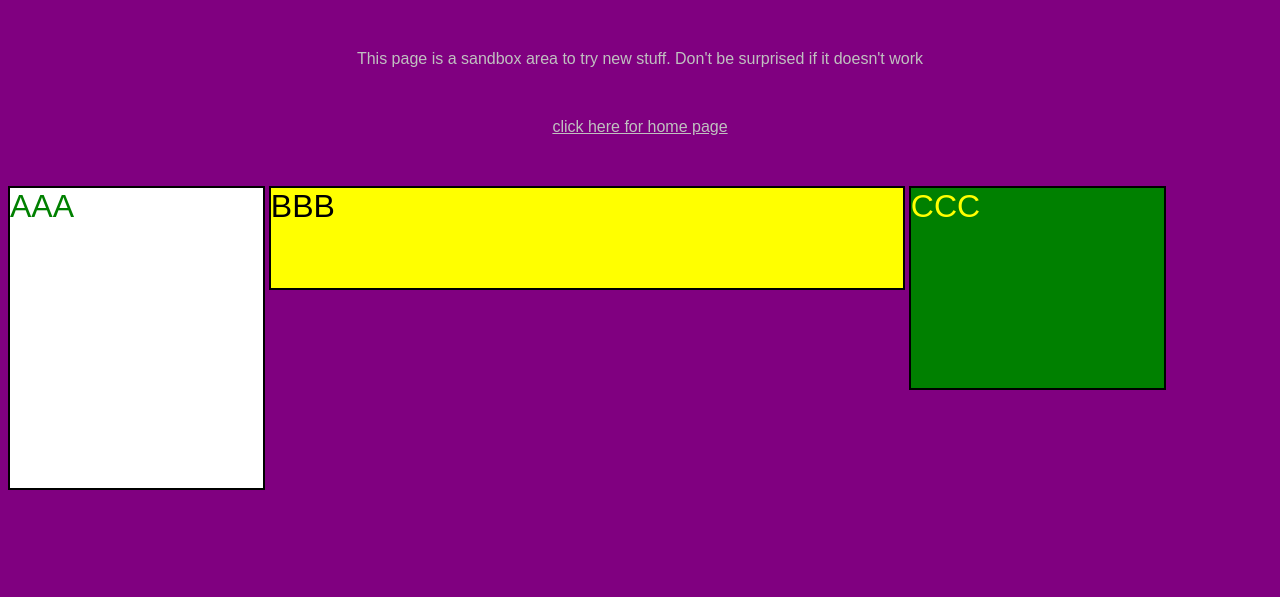
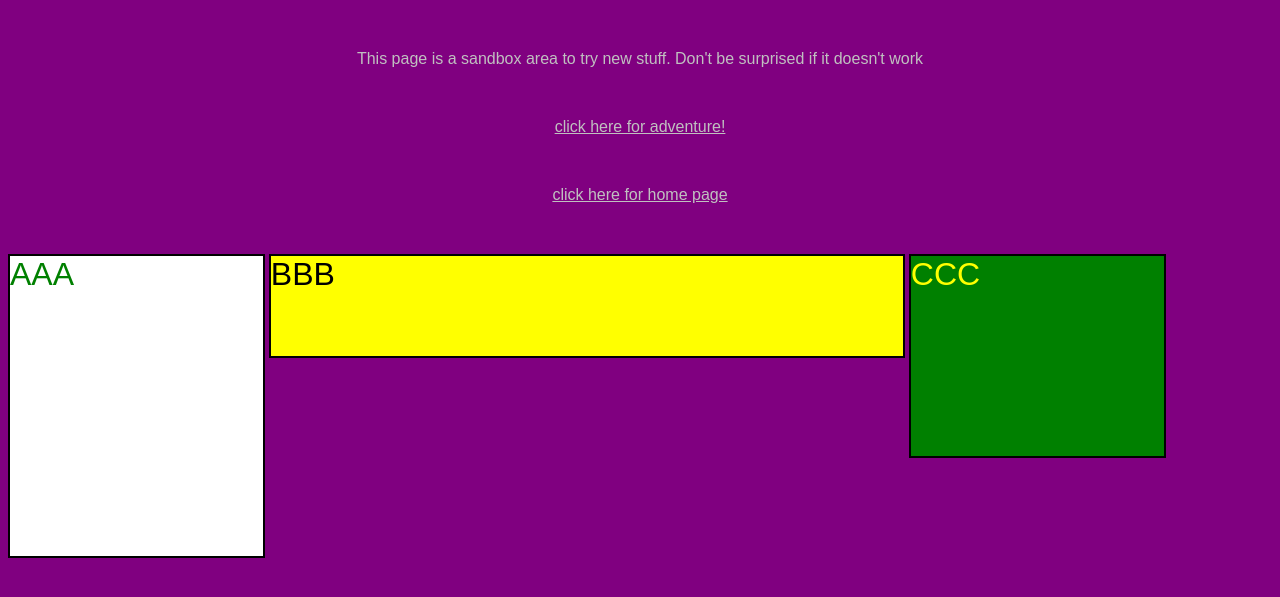
Before and after one commit to mjsutherland/mjsutherland.github.io, a Jekyll site: the page sandbox.html, which Jekyll copies as it is, in a window 1280 px wide. Shown: the top 597 px of the page. Built offline with Jekyll 4.4.1, drawn with Linux system fonts in a browser that asks for light colours.

Commit message:
Update sandbox.html

```diff
--- a/sandbox.html
+++ b/sandbox.html
@@ -7,6 +7,7 @@
   </head>
   <body>
     <p class="text">This page is a sandbox area to try new stuff. Don't be surprised if it doesn't work</p>
+    <a class="text" href="mjsutherland.github.io/adventure.html">click here for adventure!</a>
     <a style="margin-bottom:50px" class="text" href="/">click here for home page</a>
 
     <div id="aa">AAA</div>
```
